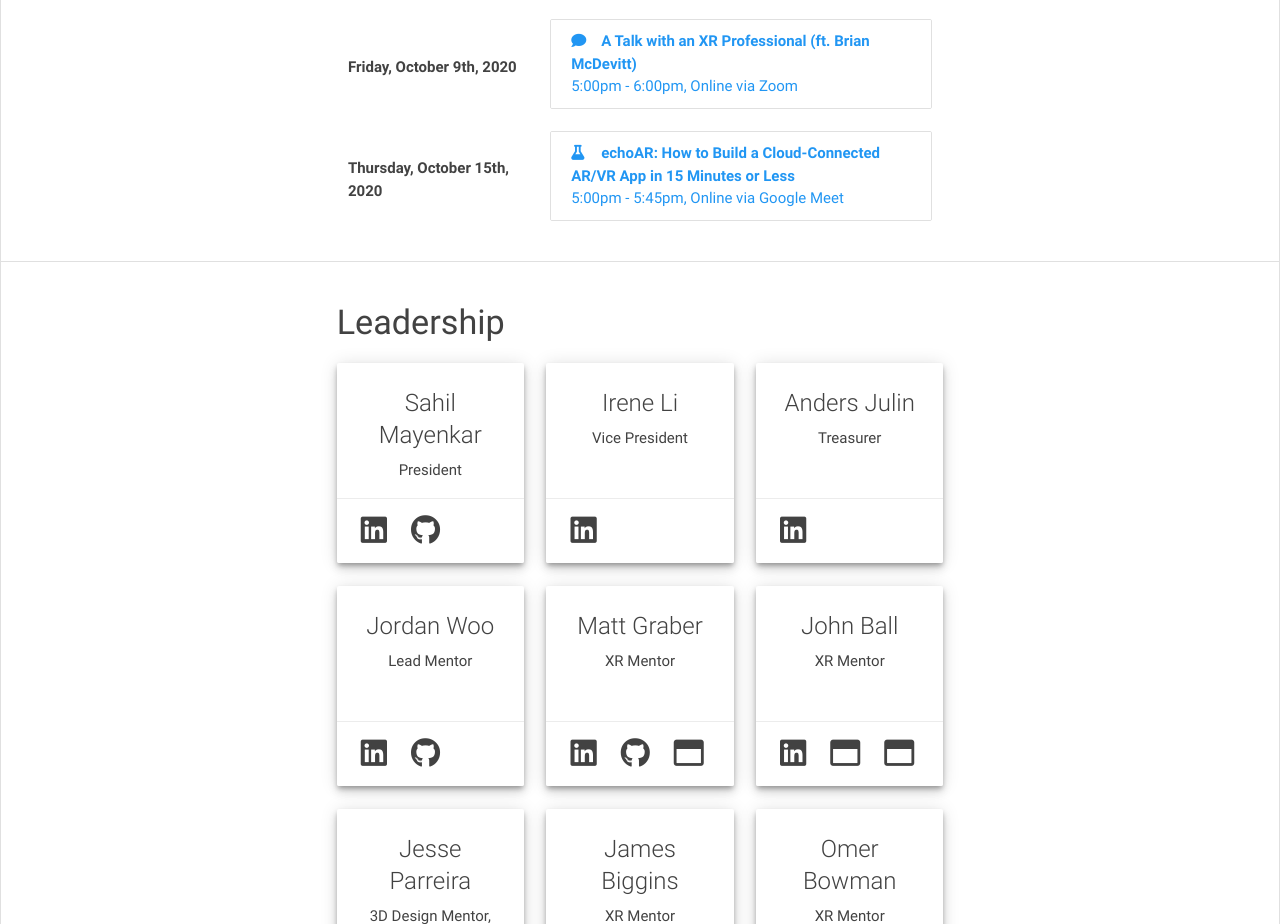
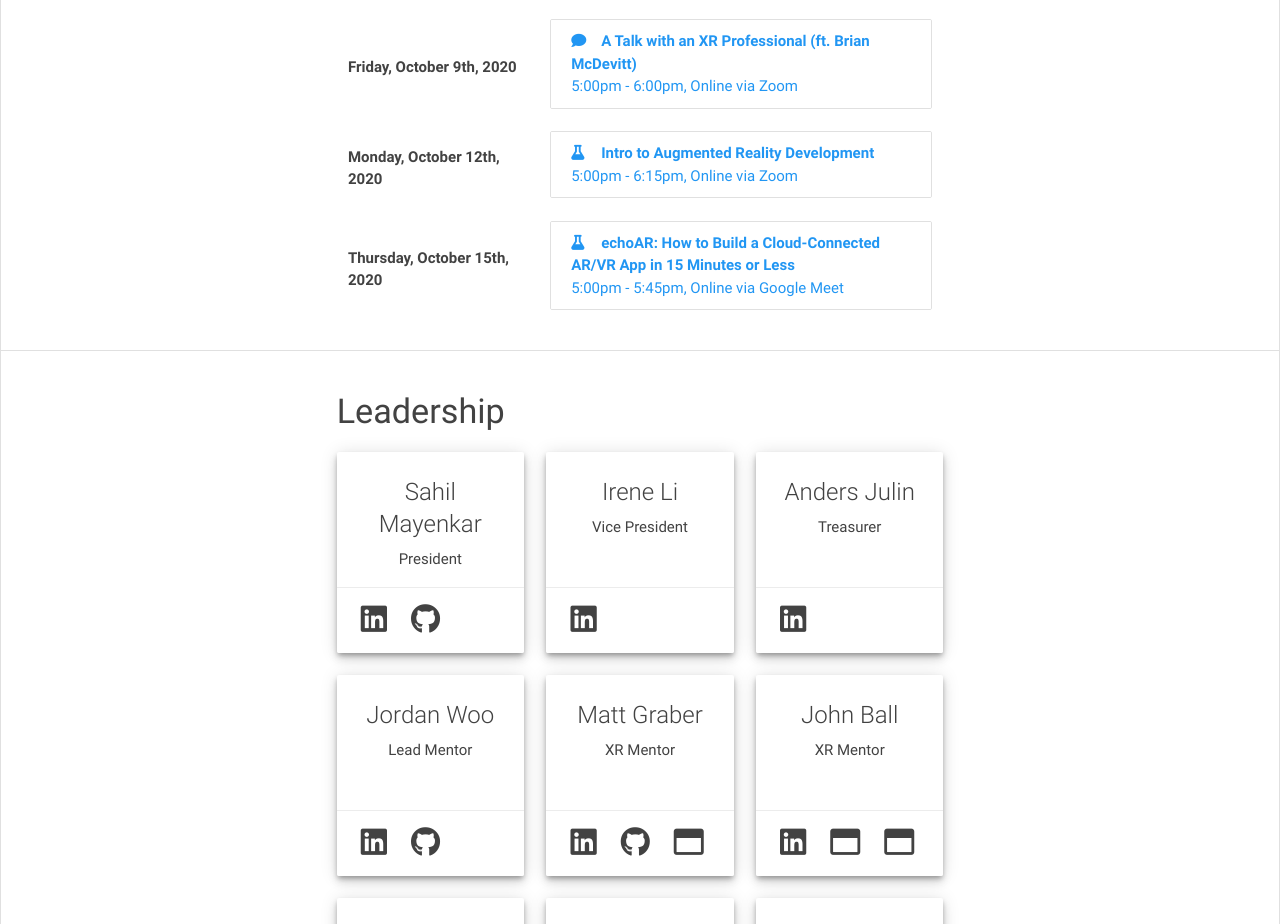
Before and after one commit to umdxrclub/xrc-prev-website, a React (Create React App) app: page / in a window 1280 px wide. Shown: the part 1680-2604 px from the top of the page. Built offline with nearby package versions, Linux system fonts and the light colour scheme.

Commit message:
Update XR_CONSTANTS.js

```diff
--- a/src/XR_CONSTANTS.js
+++ b/src/XR_CONSTANTS.js
@@ -161,6 +161,14 @@ module.exports = Object.freeze({
 			'url' : 'https://umd.zoom.us/j/96768585556',
 		},
 		{
+			'name' : 'Intro to Augmented Reality Development',
+			'date' : new Date(2020, 9, 12),
+			'time' : '5:00pm - 6:15pm',
+			'location' : 'Online via Zoom',
+			'fa_icon' : 'fa-flask',
+			'url' : 'https://umd.zoom.us/j/94792433767',
+		},
+		{
 			'name' : 'echoAR: How to Build a Cloud-Connected AR/VR App in 15 Minutes or Less',
 			'date' : new Date(2020, 9, 15),
 			'time' : '5:00pm - 5:45pm',
```
